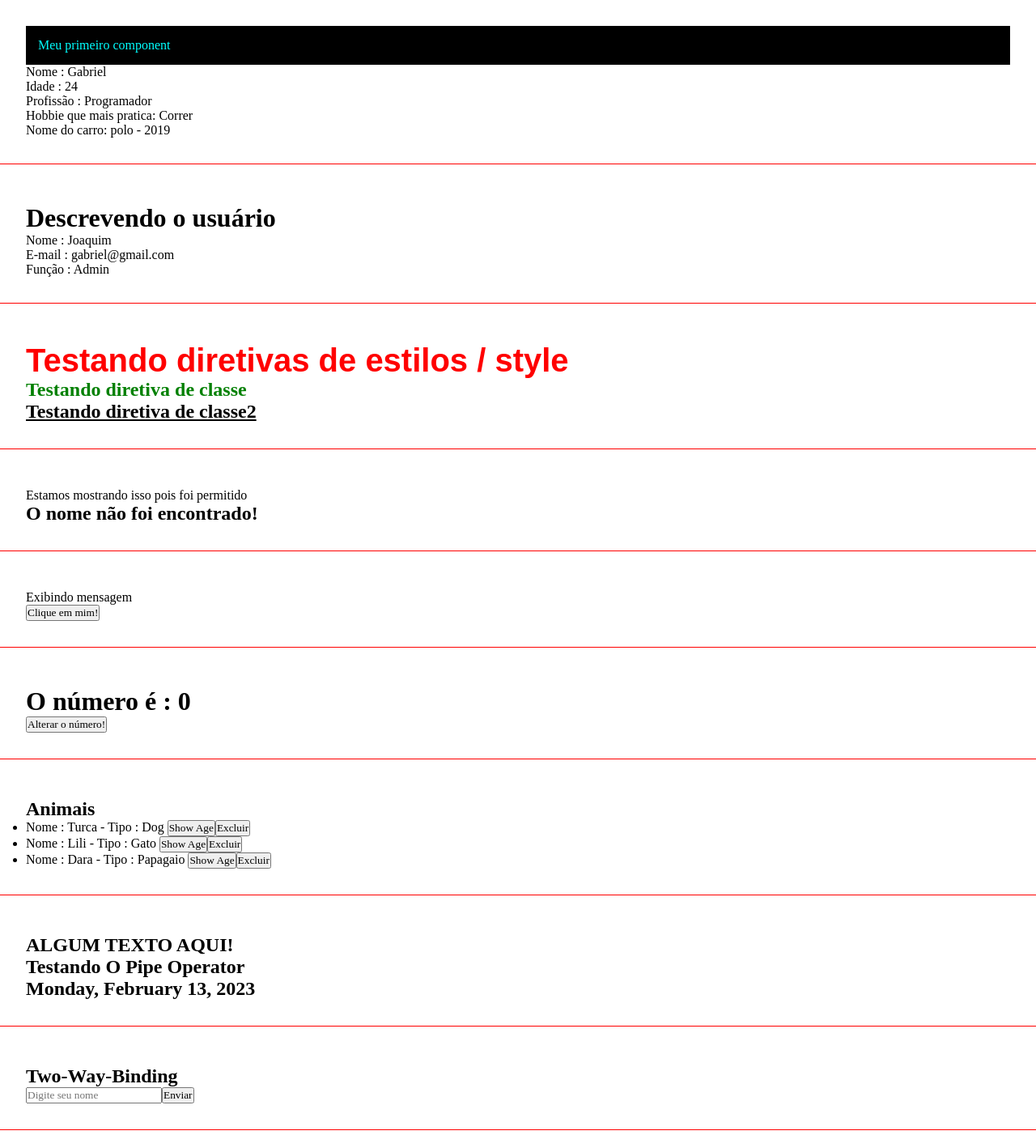
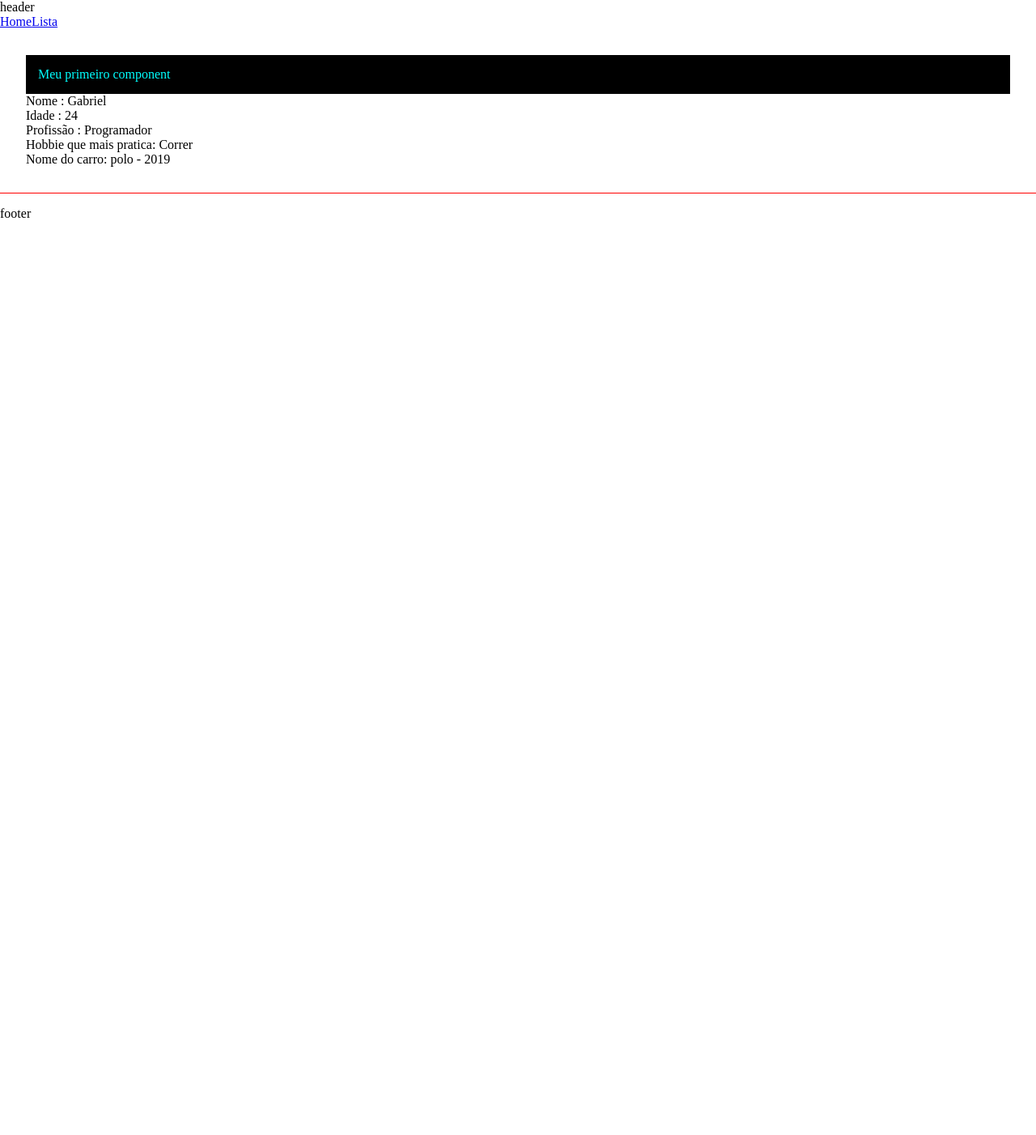
Before and after one commit to bielCoder/aulaAngular, an Angular app: page / in a window 1280 px wide. Shown: the top 1402 px of the page at 81% size. After the commit the page ends 800 px from the top, so only its background shows below. Built offline with nearby package versions, Linux system fonts and the light colour scheme.

Commit message:
initial commit

```diff
--- a/src/app/app-routing.module.ts
+++ b/src/app/app-routing.module.ts
@@ -1,10 +1,16 @@
 import { NgModule } from '@angular/core';
 import { RouterModule, Routes } from '@angular/router';
+import { FirstComponentComponent } from './components/first-component/first-component.component';
+import { ListRenderComponent } from './components/list-render/list-render.component';
 
-const routes: Routes = [];
+const routes: Routes = [
+    {path: '', component: FirstComponentComponent},
+    {path: 'list', component: ListRenderComponent}
+  ];
 
 @NgModule({
   imports: [RouterModule.forRoot(routes)],
   exports: [RouterModule]
 })
+
 export class AppRoutingModule { }
--- a/src/app/app.component.html
+++ b/src/app/app.component.html
@@ -1,9 +1,8 @@
-<app-first-component></app-first-component>
-<app-parent-data [name] = "userName" [userData] = "userData"></app-parent-data>
-<app-directives></app-directives>
-<app-if-render></app-if-render>
-<app-eventos></app-eventos>
-<app-emitter></app-emitter>
-<app-list-render></app-list-render>
-<app-pipe-operators></app-pipe-operators>
-<app-two-way-binding></app-two-way-binding>
+<p>header</p>
+<nav>
+	<a routerLink="/">Home</a>
+	<a routerLink="/list">Lista</a>
+</nav>
+<router-outlet></router-outlet>
+
+<p>footer</p>
```
